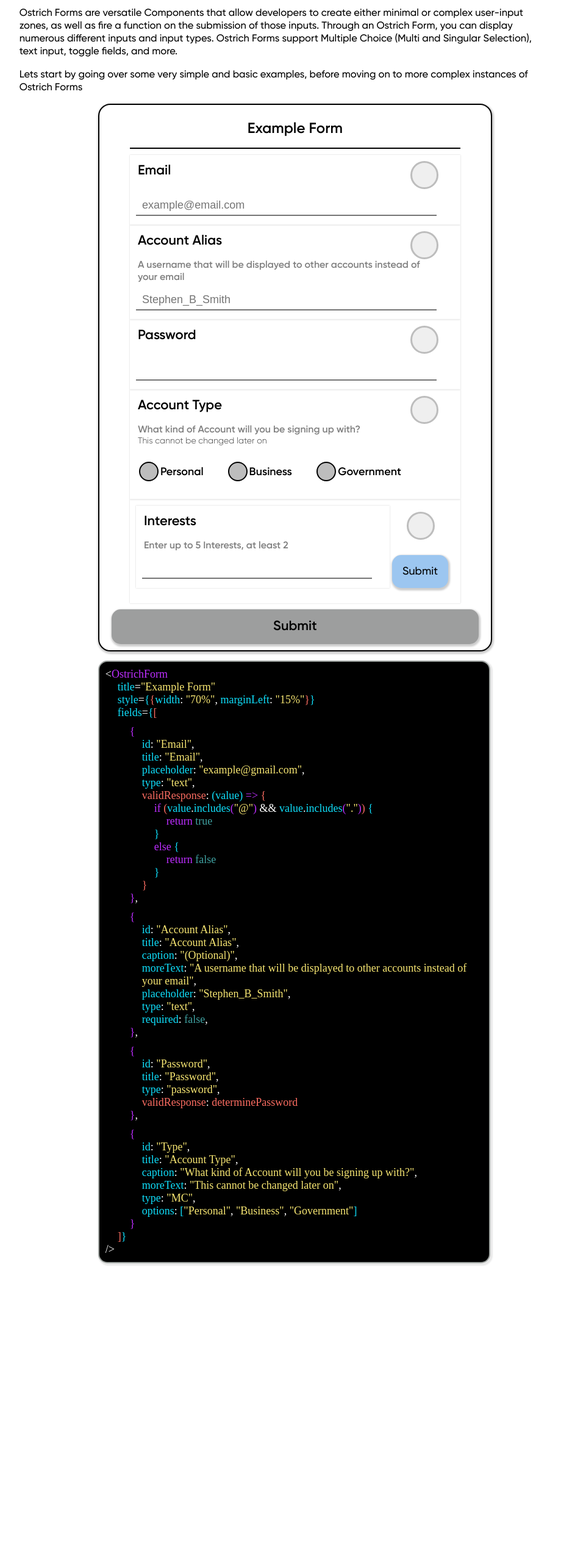
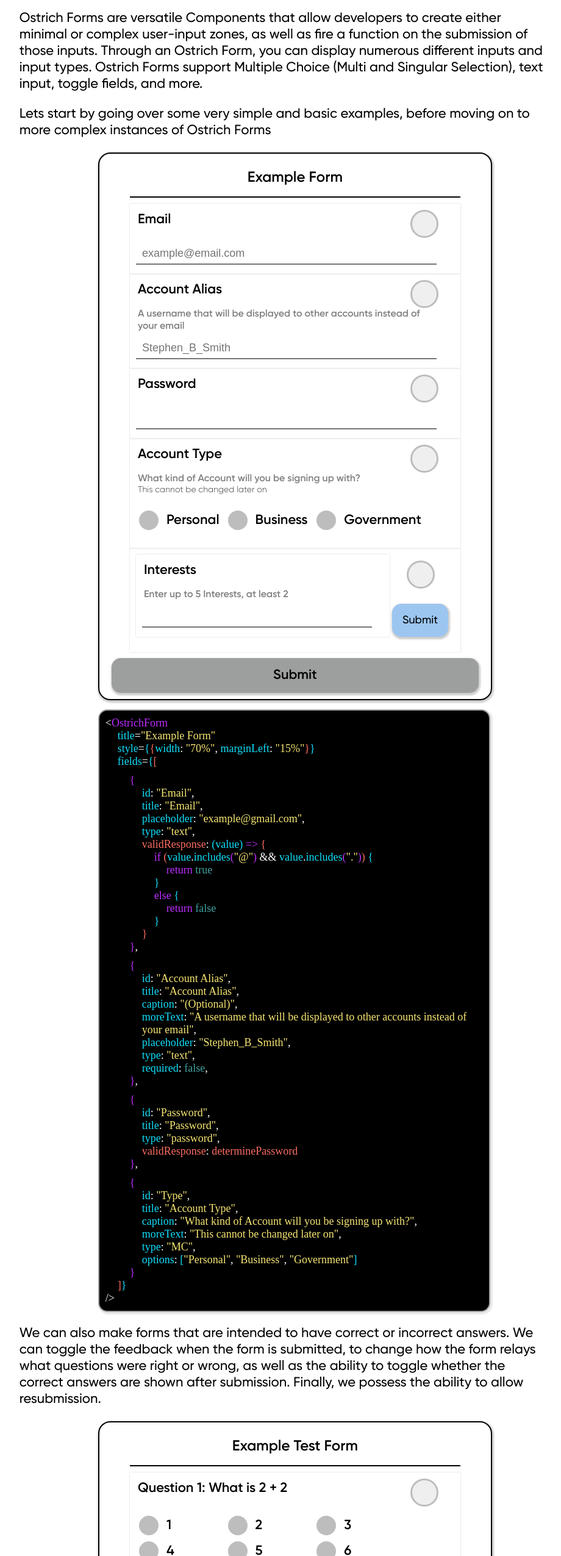
Before and after one commit to NLanese/the-codex, a Next.js app: page /showcases/ostrich-components/ostrich_forms in a window 1280 px wide. Shown: the part 155-2706 px from the top of the page at 61% size, without its empty margins (162-1082 px from the left). Before the commit the page ends 2256 px from the top, so only its background shows below. Built offline with nearby package versions, Linux system fonts and the light colour scheme.

Commit message:
Styling and forms

```diff
--- a/OstrichComponents/Forms/FormMultipleChoice.js
+++ b/OstrichComponents/Forms/FormMultipleChoice.js
@@ -282,7 +282,7 @@ export const FormMultipleChoice = ({
             for (let i = 0; i < fieldObj.options.length; i += 3) {
                 const rowItems = fieldObj.options.slice(i, i + 3);
                 rows.push(
-                    <div key={i} style={{ display: 'flex', flex: 4, flexDirection: 'row',  justifyContent: 'flex-start', marginBottom: 10, width: '90%', }}>
+                    <div key={i} style={{ display: 'flex', flex: 4, flexDirection: 'row',  justifyContent: 'flex-start', marginBottom: 10, width: '90%', marginBottom: 10}}>
                         {renderOptionsRow(rowItems)}
                     </div>
                 );
--- a/OstrichComponents/Forms/OstrichSelectionBox.js
+++ b/OstrichComponents/Forms/OstrichSelectionBox.js
@@ -77,7 +77,7 @@ export const OstrichSelectionBox = ({
 
         const handleInititalState = () => {
             let temp = {
-                border: "2px solid black", borderRadius: 32,
+                border: "0.0px solid black", borderRadius: 32,
                 height: 32, width: 32, minHeight: 32, minWidth: 32,
                 justifySelf: 'center',
                 backgroundColor: '#bdbdbd'
@@ -99,11 +99,12 @@ export const OstrichSelectionBox = ({
             setCorrectStyleFinal({...temp, borderColor: '#57f25f', backgroundColor: '#a8ffad', correctOptionStyle})
 
             let tempTitle = {
-                fontSize: 18,
+                fontSize: 22,
                 fontWeight: 600,
                 fontFamily: "Gilroy",
                 margin: 3,
                 paddingBottom: 1,
+                paddingLeft: 10,
                 marginBottom: 0,
                 textAlignVertical: 'center',
             }
--- a/components/ostrich-components/ostForms.js
+++ b/components/ostrich-components/ostForms.js
@@ -51,13 +51,13 @@ export default function OstFormsShowcase(){
             <div style={Styles.Fonts.lessonHeader}>Ostrich Forms (OstrichForm)</div>
 
             {/* Preamble */}
-            <p style={{...Styles.Fonts.basic}}>
+            <p style={{...Styles.Fonts.basic, fontSize: 22}}>
                 Ostrich Forms are versatile Components that allow developers to create either minimal or complex user-input zones,
                 as well as fire a function on the submission of those inputs. Through an Ostrich Form, you can display numerous different
                 inputs and input types. Ostrich Forms support Multiple Choice (Multi and Singular Selection), text input, toggle fields, and more.
             </p>
 
-            <p style={Styles.Fonts.basic}>
+            <p style={{...Styles.Fonts.basic, fontSize: 22}}>
                 Lets start by going over some very simple and basic examples, before moving on to more complex instances of Ostrich Forms
             </p>
 
@@ -389,6 +389,31 @@ export default function OstFormsShowcase(){
 
             </div>
 
+            <p style={{...Styles.Fonts.basic, fontSize: 22}}>
+            We can also make forms that are intended to have correct or incorrect answers. We can toggle the feedback when the form is submitted,
+            to change how the form relays what questions were right or wrong, as well as the ability to toggle whether the correct answers are shown after
+            submission. Finally, we possess the ability to allow resubmission.
+            </p>
+
+                <OstrichForm
+                    title="Example Test Form"
+                    style={{width: '70%', marginLeft: '15%'}}
+                    fields={[
+                        {
+                            id: "1",
+                            title: "Question 1: What is 2 + 2",
+                            type: "MC",
+                            options: ["1", "2", "3", "4", "5", "6"]
+                        },
+                        {
+                            id: "2",
+                            title: "Question 2: What is 'blue'",
+                            type: "MC",
+                            options: ["A Color", "A Shape", "A Sound", "A Smell", "A Type of Horse"]
+                        },
+                    ]}
+                />
+
             </div>
         </div>
     )
```
